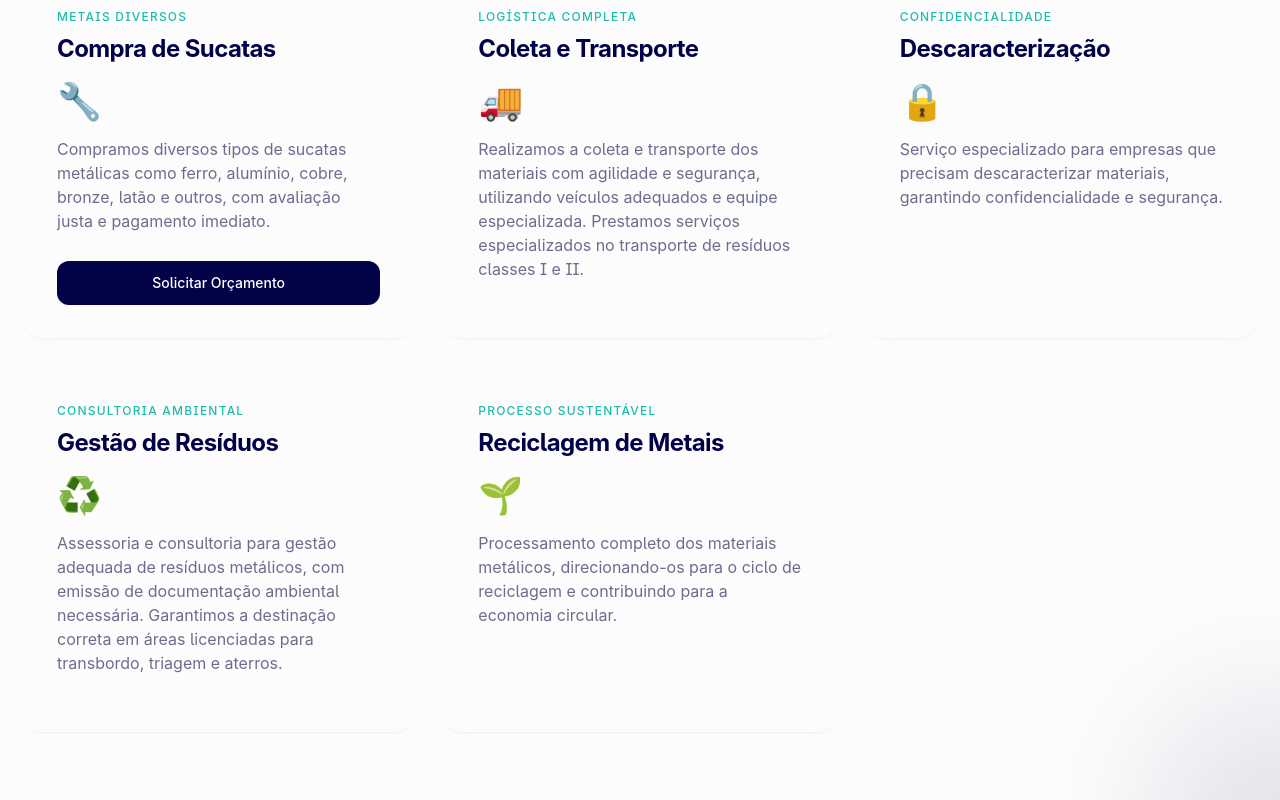
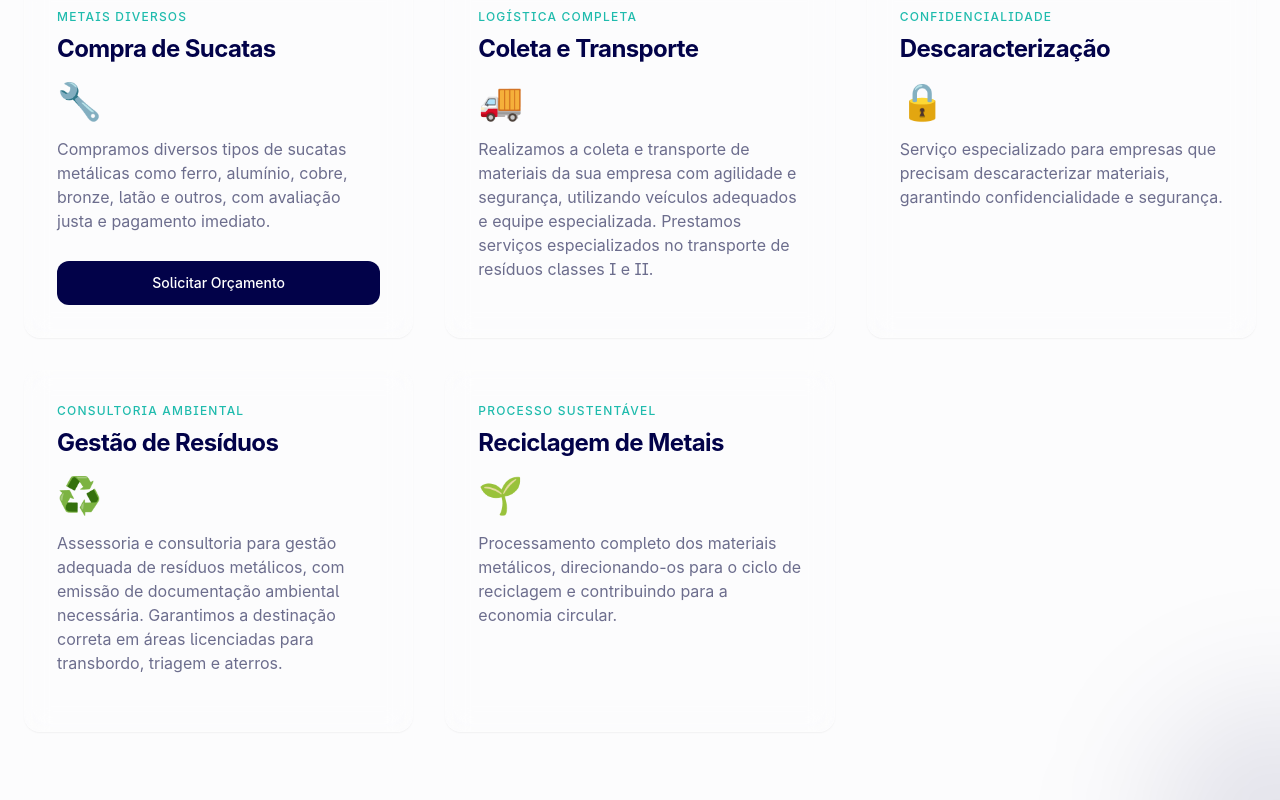
Before and after one commit to davidtamiette/ferro-visual-journey, a React (Vite) app: page /services in a window 1280 px wide. Shown: the part 1360-2160 px from the top of the page. Built offline with nearby package versions, Linux system fonts and the light colour scheme; no server answers; the database is empty.

Commit message:
Fix: Update text on home and services pages
Updated a specific text string on the home and services pages as requested.

```diff
--- a/src/components/Services.tsx
+++ b/src/components/Services.tsx
@@ -25,7 +25,7 @@ const Services = () => {
     {
       title: 'Coleta e Transporte',
       subtitle: 'Logística Completa',
-      description: 'Realizamos a coleta e transporte dos materiais com agilidade e segurança, utilizando veículos adequados e equipe especializada. Prestamos serviços especializados no transporte de resíduos classes I e II.',
+      description: 'Realizamos a coleta e transporte de materiais da sua empresa com agilidade e segurança, utilizando veículos adequados e equipe especializada. Prestamos serviços especializados no transporte de resíduos classes I e II.',
       delay: 200,
       icon: '🚚'
     },
--- a/src/pages/ServicesPage.tsx
+++ b/src/pages/ServicesPage.tsx
@@ -1,4 +1,3 @@
-
 import React from 'react';
 import { useNavigate } from 'react-router-dom';
 import Navbar from '@/components/Navbar';
@@ -34,7 +33,7 @@ const ServicesPage = () => {
       id: 'coleta-transporte',
       title: 'Coleta e Transporte',
       subtitle: 'Logística Completa',
-      description: 'Realizamos a coleta e transporte dos materiais com agilidade e segurança, utilizando veículos adequados e equipe especializada. Oferecemos serviços especializados no transporte de resíduos de classes I e II, assegurando a destinação correta desses materiais em áreas devidamente licenciadas para transbordo, triagem e aterros.',
+      description: 'Realizamos a coleta e transporte de materiais da sua empresa com agilidade e segurança, utilizando veículos adequados e equipe especializada. Oferecemos serviços especializados no transporte de resíduos de classes I e II, assegurando a destinação correta desses materiais em áreas devidamente licenciadas para transbordo, triagem e aterros.',
       benefits: [
         'Frota própria e especializada',
         'Equipe treinada e uniformizada',
```
